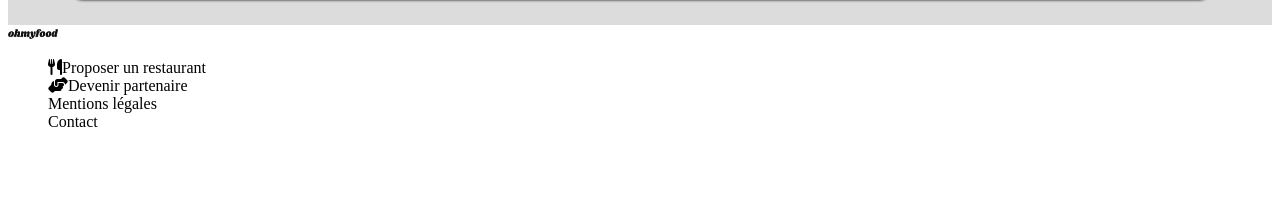
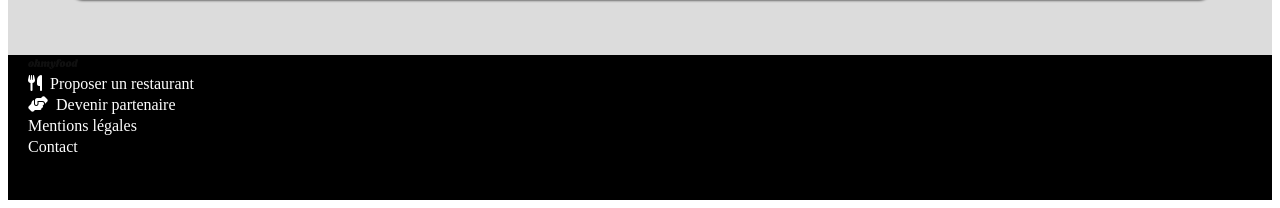
Before and after one commit to dratrimo/DavidRATRIMO_3_01072021, a website: page index.html in a window 1280 px wide. Shown: the part 1621-1829 px from the top of the page. Before the commit the page ends 1768 px from the top, so only its background shows below. Drawn offline with Linux system fonts and the light colour scheme.

Commit message:
accueil part2.5/3

```diff
--- a/sass/main.scss
+++ b/sass/main.scss
@@ -70,7 +70,7 @@ header img{
     flex-direction: column;
 }
 #restaurants{
-    height: 1020px;
+    height: 1050px;
     background-color: gainsboro;
     padding-top: 35px;
 }
@@ -102,7 +102,23 @@ article{
     box-shadow: 1px 1px 3px black;
 }
 
+footer {
+    height: 145px;
+    padding-left: 20px;
+    padding-right: 20px;
+    background-color:black;
+    color: white;
+}
+
 footer img{
     width: 50px;
     height: 10px;
 }
+footer ul {
+    margin: 0;
+    padding: 0;
+    line-height: 21px;
+}
+footer ul li .fas{
+    padding-right: 8px;
+}
```
Also changed, not shown: public/css/style.css, 1 other file.
